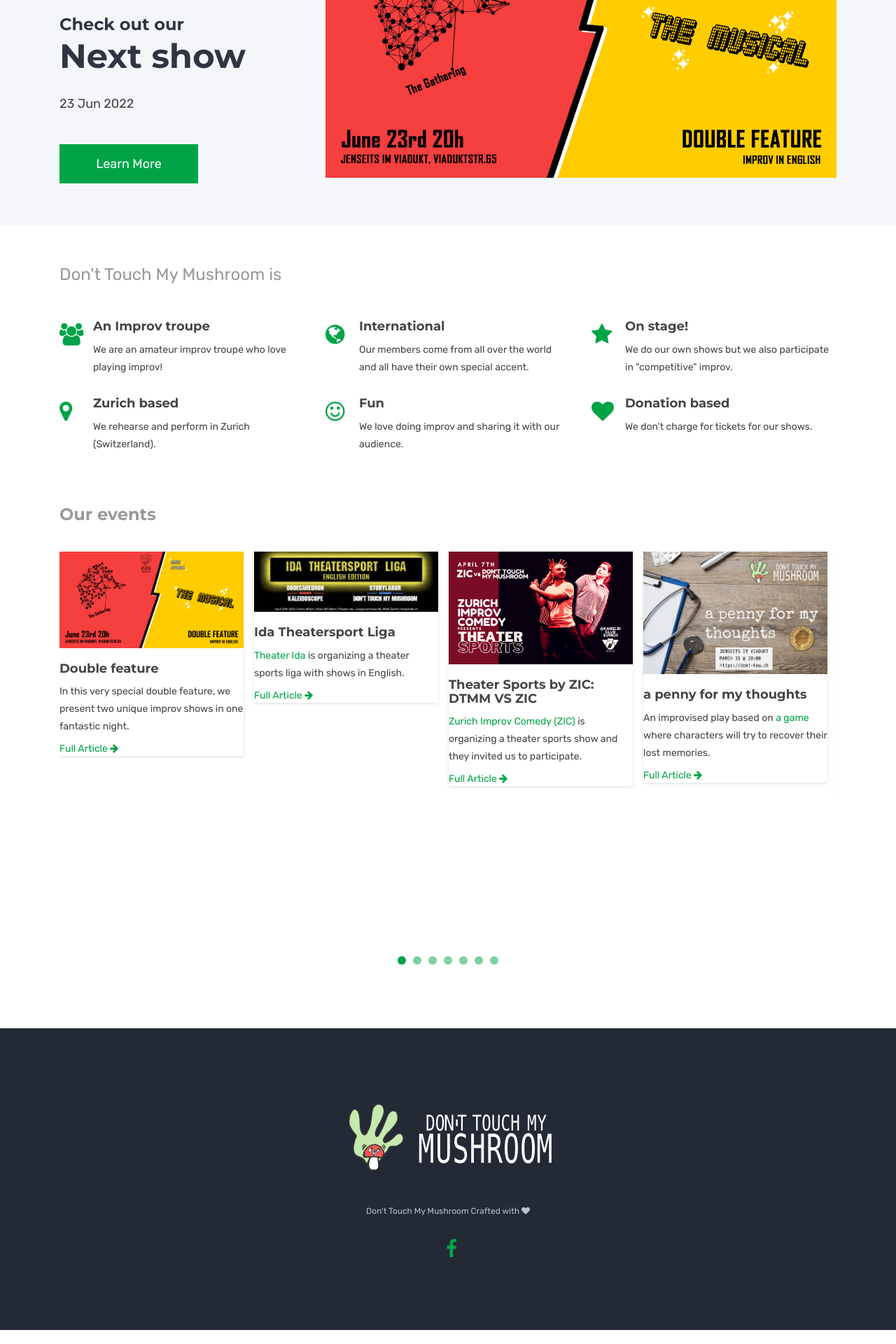
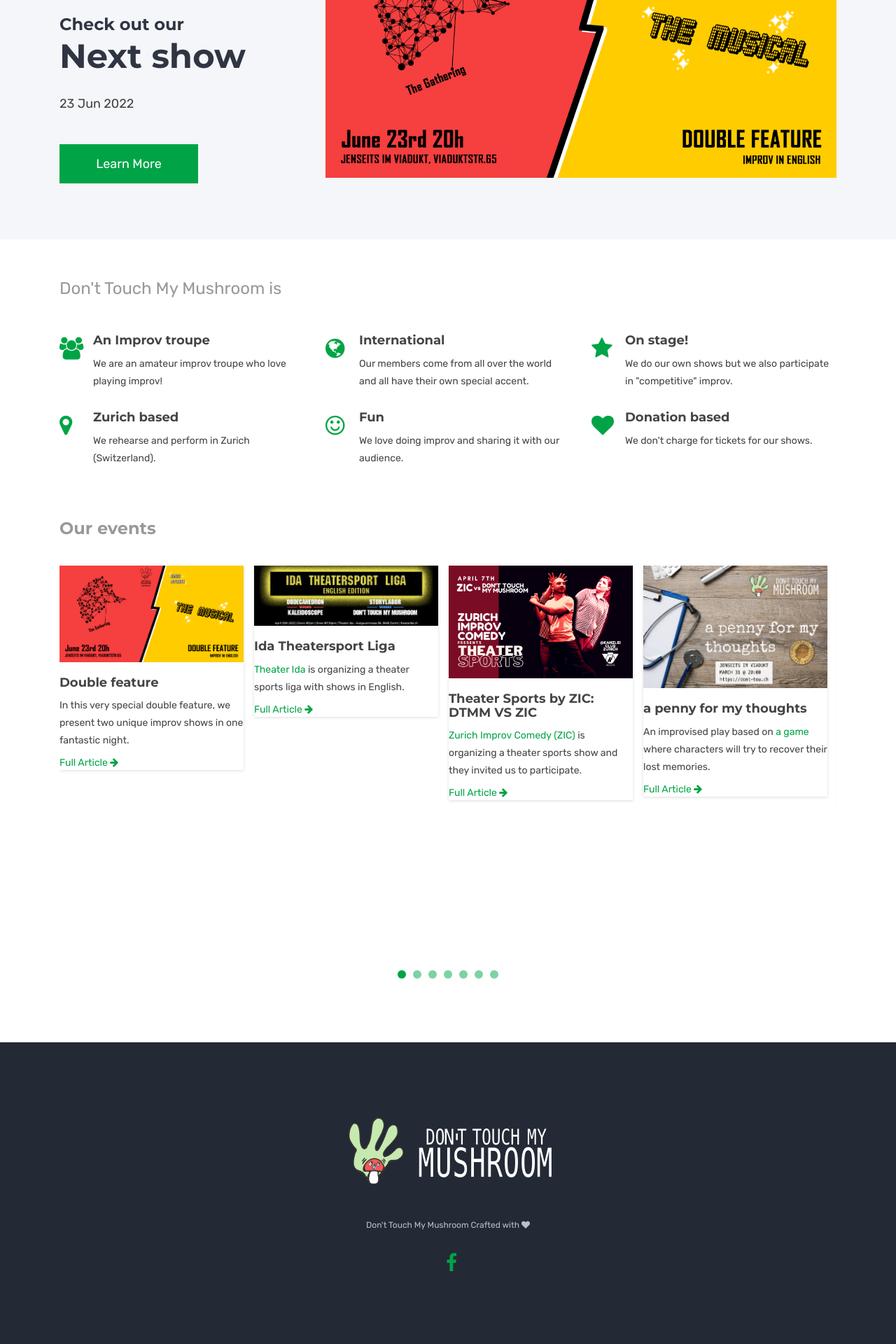
Before and after one commit to dont-touch-my-mushroom/dont-touch-my-mushroom.github.io, a Jekyll site: the page built from index.html, in a window 1280 px wide. Shown: the part 903-2823 px from the top of the page at 70% size. Built offline with Jekyll 4.4.1, drawn with Linux system fonts in a browser that asks for light colours; the list of posts is cut into pages by our own code.

Commit message:
Add margin to the Learn More button for mobile.

```diff
--- a/css/custom/custom.scss
+++ b/css/custom/custom.scss
@@ -169,3 +169,7 @@ margin-bottom: 20px;
   display: block;
   margin-top: 4px;
 }
+
+.hero-content-v2 a {
+  margin-bottom: 20px;
+}
```
